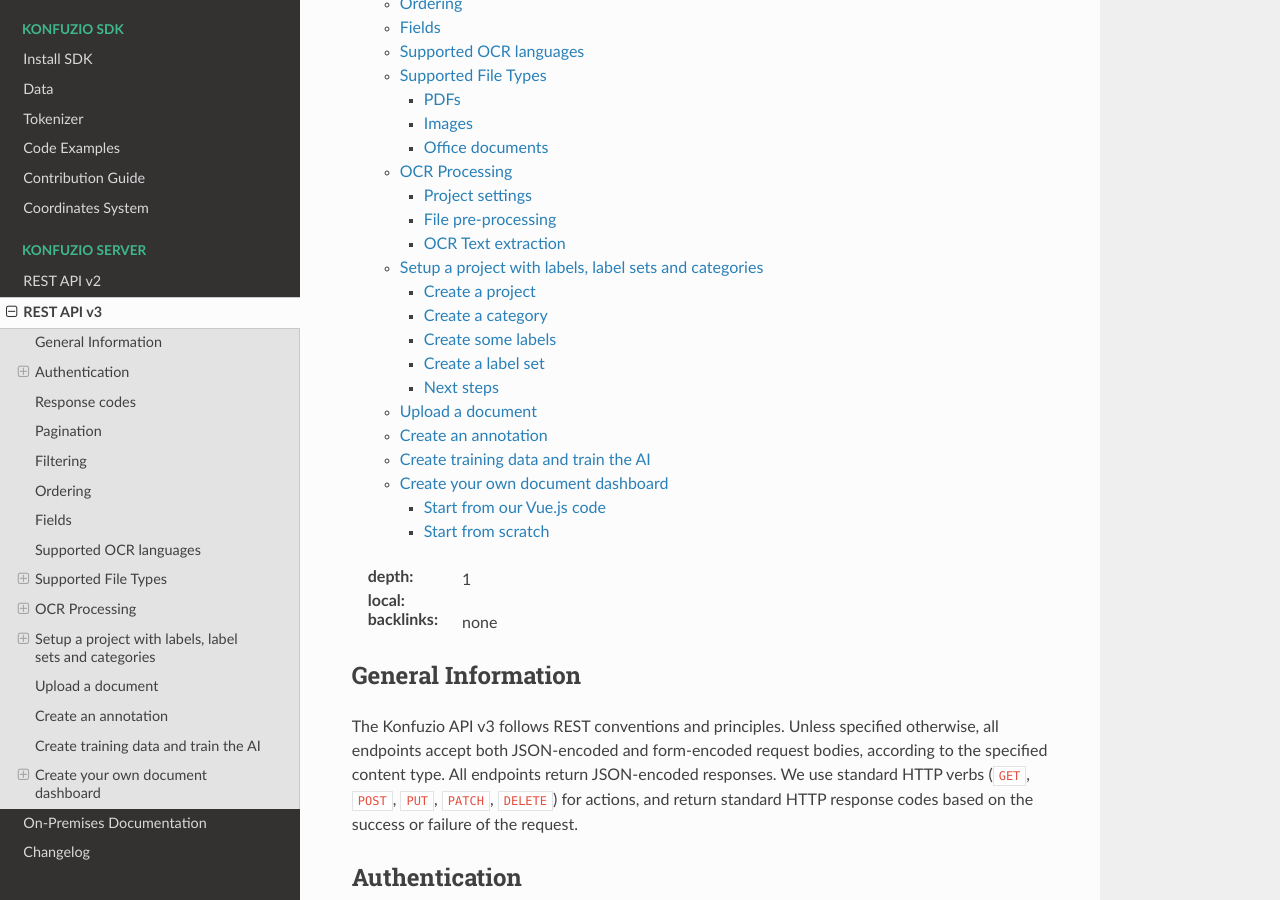
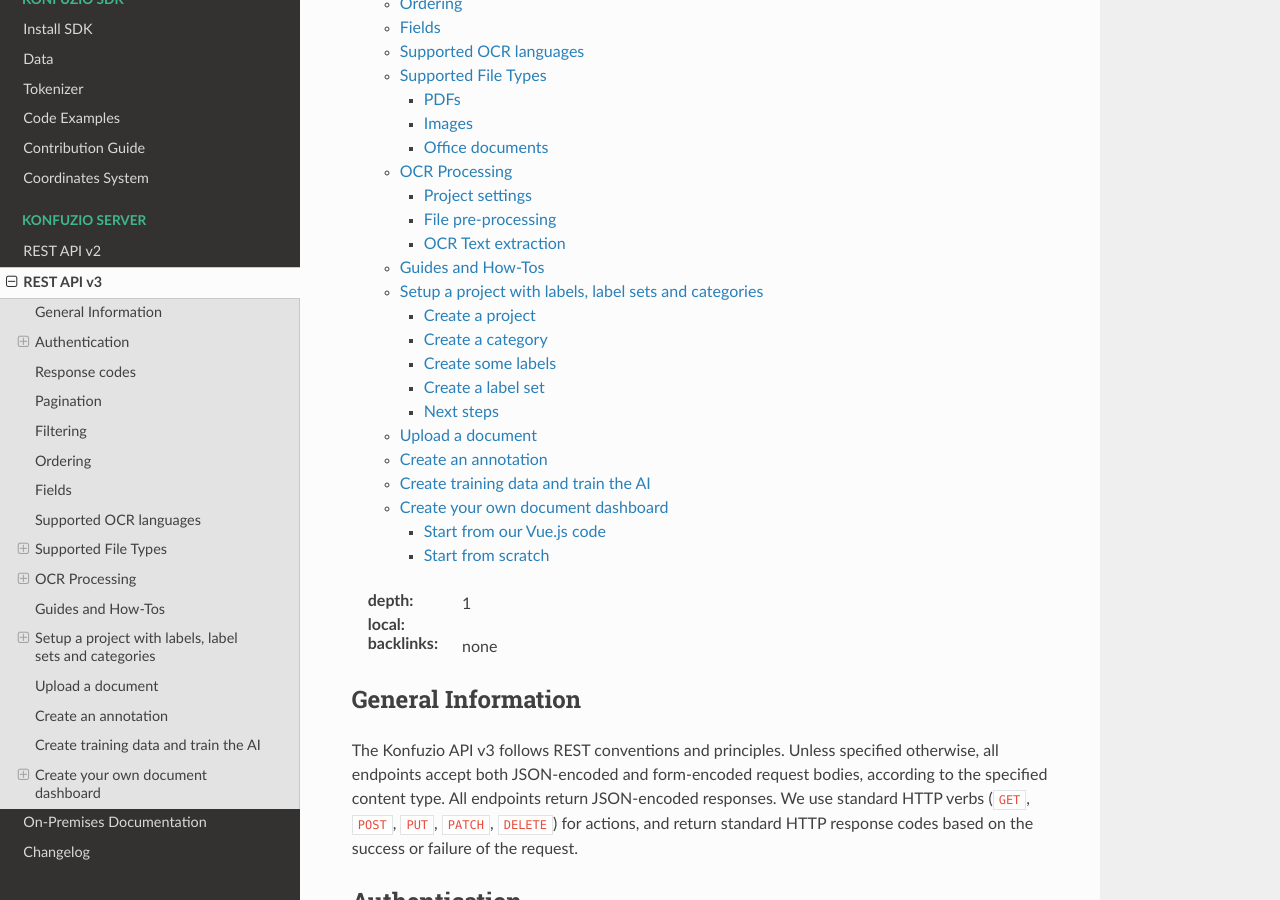
Before and after one commit to konfuzio-ai/konfuzio-sdk, a Sphinx documentation site: the page built from docs/web/api-v3.md, in a window 1280 px wide and 900 px high, scrolled down 612 px. Built offline with Sphinx 7.4.7 and the Read the Docs theme 2.0.0, drawn with Linux system fonts in a browser that asks for light colours; some of the changed text lies outside the part shown.

Commit message:
add back guides and how-tos

```diff
--- a/docs/web/api-v3.md
+++ b/docs/web/api-v3.md
@@ -314,6 +314,7 @@
 
 Finally, we return you the extracted text.
 
+## Guides and How-Tos
 
 These guides will teach you how to do common operations with the Konfuzio API. You can refer to
 our [API guide](./api_v3.html) for a general overview of how the API works and to
```
